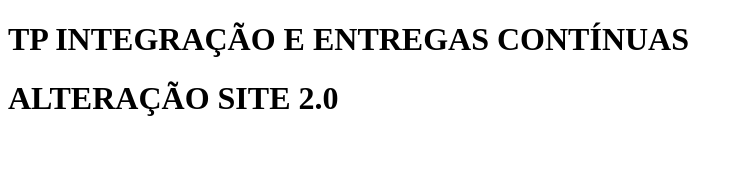
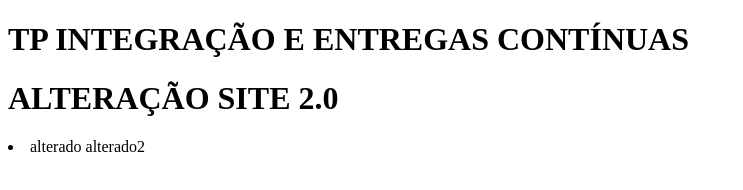
Before and after one commit to deenieu/CI_CD, a plain HTML site: page index.html in a window 1280 px wide. Shown: the whole page, without its empty margins (0-743 px from the left). Drawn offline with Linux system fonts and the light colour scheme.

Commit message:
alterado

```diff
--- a/index.html
+++ b/index.html
@@ -9,5 +9,7 @@
 <body>
     <h1>TP INTEGRAÇÃO E ENTREGAS CONTÍNUAS </h1>
     <h1>ALTERAÇÃO SITE 2.0 </h1>
+    <li>alterado
+    alterado2
 </body>
 </html>
```
